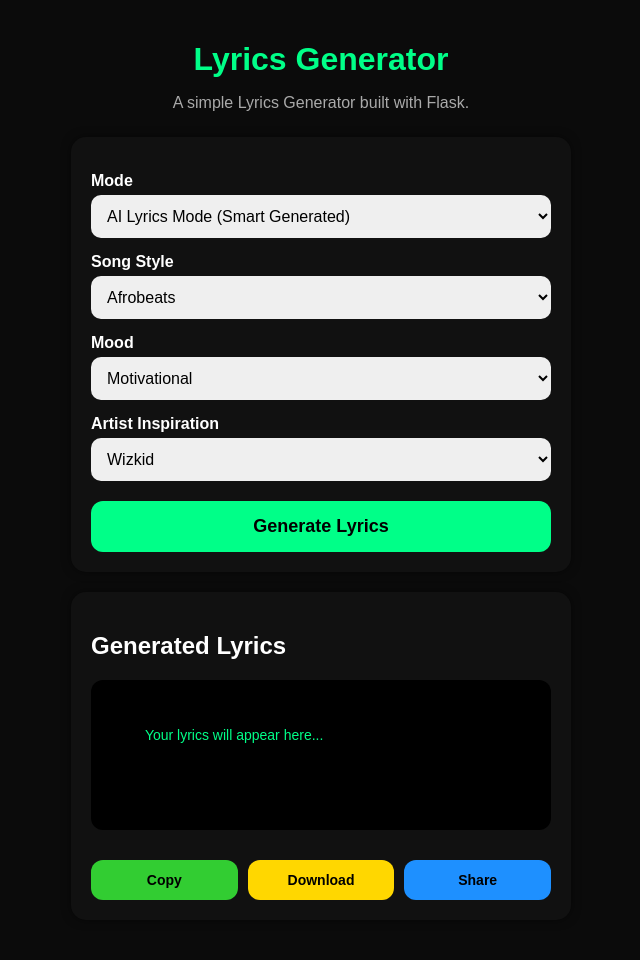
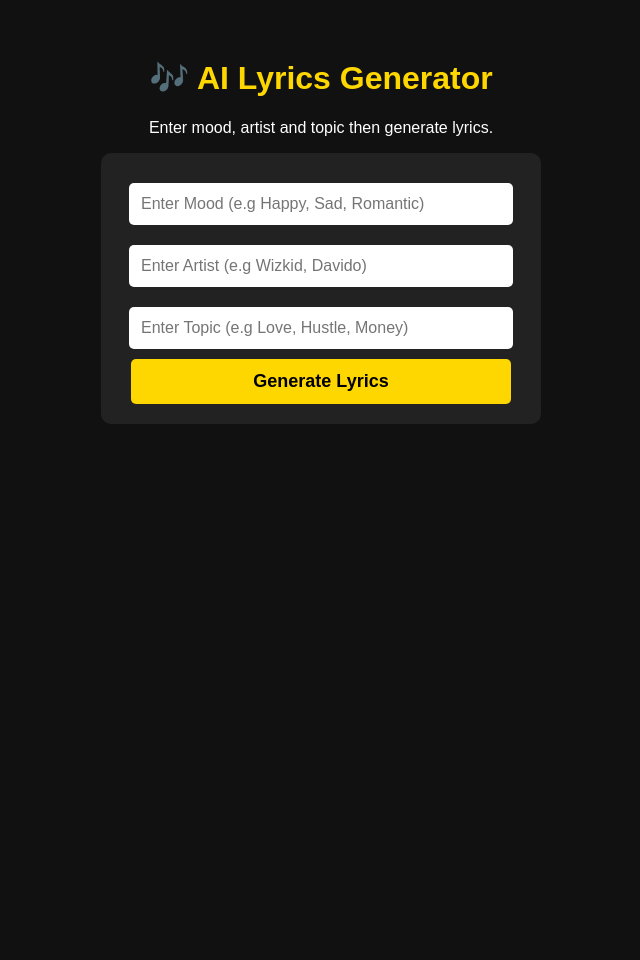
Before and after one commit to connormonday325-sketch/lyrics_generator, a Flask app: page / in a window 1280 px wide. Shown: the whole page, without its empty margins (319-959 px from the left). After the commit the page ends 424 px from the top, so only its background shows below. Run offline with Flask 3, Linux system fonts and the light colour scheme.

Commit message:
Update index.html

```diff
--- a/templates/index.html
+++ b/templates/index.html
@@ -2,230 +2,111 @@
 <html lang="en">
 <head>
     <meta charset="UTF-8">
-  <meta name="viewport" content="width=device-width, initial-scale=1">
-  <title>Lyrics Generator</title>
+    <meta name="viewport" content="width=device-width, initial-scale=1.0">
+    <title>AI Lyrics Generator</title>
+
     <style>
         body {
-      background: #0b0b0b;
+            font-family: Arial, sans-serif;
+            background: #111;
             color: white;
-      font-family: Arial, sans-serif;
-      margin: 0;
-      padding: 0;
-    }
-
-    .container {
-      max-width: 500px;
-      margin: auto;
-      padding: 20px;
+            text-align: center;
+            padding: 30px;
         }
 
         h1 {
-      text-align: center;
-      color: #00ff88;
-      margin-bottom: 5px;
+            color: gold;
         }
 
-    p {
-      text-align: center;
-      color: #aaa;
-      margin-bottom: 25px;
+        form {
+            background: #222;
+            padding: 20px;
+            border-radius: 10px;
+            max-width: 400px;
+            margin: auto;
         }
 
-    .card {
-      background: #111;
-      padding: 20px;
-      border-radius: 15px;
-      margin-bottom: 20px;
-      box-shadow: 0px 0px 10px rgba(0,0,0,0.5);
-    }
-
-    label {
-      font-weight: bold;
-      display: block;
-      margin-top: 15px;
-      margin-bottom: 5px;
-    }
-
-    select {
-      width: 100%;
+        input {
+            width: 90%;
             padding: 12px;
-      border-radius: 10px;
+            margin: 10px 0;
             border: none;
-      outline: none;
+            border-radius: 5px;
             font-size: 16px;
         }
 
         button {
-      width: 100%;
-      margin-top: 20px;
-      padding: 15px;
+            background: gold;
+            color: black;
+            padding: 12px;
+            border: none;
+            border-radius: 5px;
+            width: 95%;
             font-size: 18px;
+            cursor: pointer;
             font-weight: bold;
-      background: #00ff88;
-      border: none;
-      border-radius: 12px;
-      cursor: pointer;
         }
 
         button:hover {
-      background: #00cc6f;
+            background: orange;
         }
 
         .lyrics-box {
-      background: black;
-      padding: 15px;
-      border-radius: 12px;
-      margin-top: 15px;
-      color: #00ff88;
-      min-height: 120px;
-      font-size: 14px;
+            margin-top: 30px;
+            background: #222;
+            padding: 20px;
+            border-radius: 10px;
+            max-width: 700px;
+            margin-left: auto;
+            margin-right: auto;
+            text-align: left;
             white-space: pre-wrap;
-    }
-
-    .actions {
-      display: flex;
-      gap: 10px;
-      margin-top: 10px;
-    }
-
-    .actions button {
-      width: 33%;
-      padding: 12px;
-      font-size: 14px;
+            line-height: 1.6;
         }
 
         .copy-btn {
             background: limegreen;
-      color: black;
+            color: white;
+            margin-top: 10px;
+            width: auto;
+            padding: 10px 20px;
         }
 
-    .download-btn {
-      background: gold;
-      color: black;
-    }
-
-    .share-btn {
-      background: dodgerblue;
-      color: black;
+        .copy-btn:hover {
+            background: green;
         }
     </style>
 </head>
 
 <body>
-  <div class="container">
 
-    <h1>Lyrics Generator</h1>
-    <p>A simple Lyrics Generator built with Flask.</p>
+    <h1>🎶 AI Lyrics Generator</h1>
+    <p>Enter mood, artist and topic then generate lyrics.</p>
 
-    <div class="card">
-      <form method="POST">
-
-        <label>Mode</label>
-        <select name="mode">
-          <option value="ai">AI Lyrics Mode (Smart Generated)</option>
-          <option value="random">Random Lyrics Mode</option>
-        </select>
-
-        <label>Song Style</label>
-        <select name="style">
-          <option value="Afrobeats">Afrobeats</option>
-          <option value="Hip Hop">Hip Hop</option>
-          <option value="Trap">Trap</option>
-          <option value="Reggae">Reggae</option>
-          <option value="R&B">R&B</option>
-        </select>
-
-        <label>Mood</label>
-        <select name="mood">
-          <option value="Motivational">Motivational</option>
-          <option value="Happy">Happy</option>
-          <option value="Sad">Sad</option>
-          <option value="Love">Love</option>
-          <option value="Street">Street</option>
-        </select>
-
-        <label>Artist Inspiration</label>
-        <select name="artist">
-          <option value="Wizkid">Wizkid</option>
-          <option value="Burna Boy">Burna Boy</option>
-          <option value="Davido">Davido</option>
-          <option value="Olamide">Olamide</option>
-          <option value="Asake">Asake</option>
-        </select>
+    <form action="/generate" method="POST">
+        <input type="text" name="mood" placeholder="Enter Mood (e.g Happy, Sad, Romantic)" required>
+        <input type="text" name="artist" placeholder="Enter Artist (e.g Wizkid, Davido)" required>
+        <input type="text" name="topic" placeholder="Enter Topic (e.g Love, Hustle, Money)" required>
 
         <button type="submit">Generate Lyrics</button>
     </form>
+
+    {% if lyrics %}
+    <div class="lyrics-box">
+        <h2>🎵 Generated Lyrics</h2>
+        <pre id="lyricsText">{{ lyrics }}</pre>
+
+        <button class="copy-btn" onclick="copyLyrics()">📋 Copy Lyrics</button>
     </div>
-
-    <div class="card">
-      <h2>Generated Lyrics</h2>
-
-      <div class="lyrics-box" id="lyricsBox">
-        {% if lyrics %}
-          {{ lyrics }}
-        {% else %}
-          Your lyrics will appear here...
     {% endif %}
-      </div>
-
-      <div class="actions">
-        <button class="copy-btn" onclick="copyLyrics()">Copy</button>
-        <button class="download-btn" onclick="downloadLyrics()">Download</button>
-        <button class="share-btn" onclick="shareLyrics()">Share</button>
-      </div>
-    </div>
-
-  </div>
 
     <script>
         function copyLyrics() {
-      let text = document.getElementById("lyricsBox").innerText;
+            let text = document.getElementById("lyricsText").innerText;
             navigator.clipboard.writeText(text);
-      alert("Lyrics copied!");
+            alert("Lyrics copied successfully!");
         }
+    </script>
 
-    function downloadLyrics() {
-      let text = document.getElementById("lyricsBox").innerText;
-      let blob = new Blob([text], { type: "text/plain" });
-      let link = document.createElement("a");
-      link.href = URL.createObjectURL(blob);
-      link.download = "lyrics.txt";
-      link.click();
-    }
-
-    function shareLyrics() {
-      let text = document.getElementById("lyricsBox").innerText;
-
-      if (navigator.share) {
-        navigator.share({
-          title: "Generated Lyrics",
-          text: text
-        });
-      } else {
-        alert("Sharing not supported on this browser.");
-      }
-
-<script>
-document.getElementById("generateBtn").addEventListener("click", async function () {
-    const style = document.getElementById("style").value;
-    const mood = document.getElementById("mood").value;
-    const artist = document.getElementById("artist").value;
-
-    document.getElementById("lyricsBox").innerText = "Generating lyrics... please wait...";
-
-    const formData = new FormData();
-    formData.append("style", style);
-    formData.append("mood", mood);
-    formData.append("artist", artist);
-
-    const response = await fetch("/generate", {
-        method: "POST",
-        body: formData
-    });
-
-    const data = await response.json();
-    document.getElementById("lyricsBox").innerText = data.lyrics;
-});
-</script>
 </body>
 </html>
```
Lines whose indentation alone changed are shown as unchanged.
